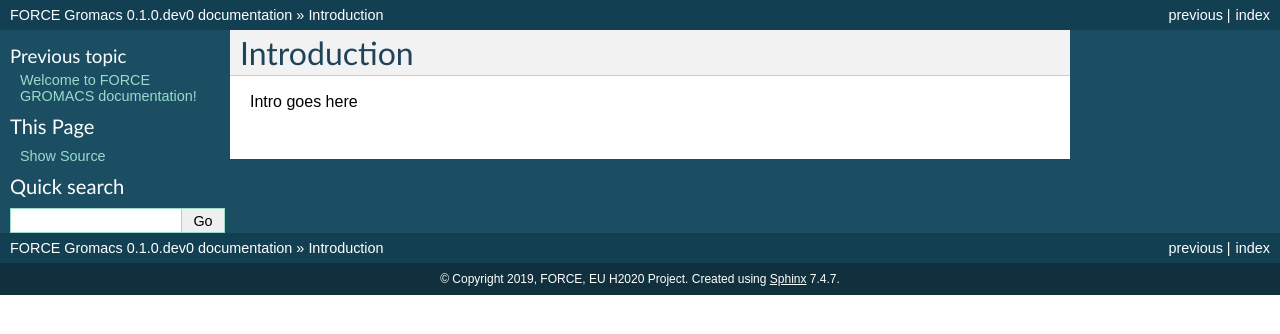
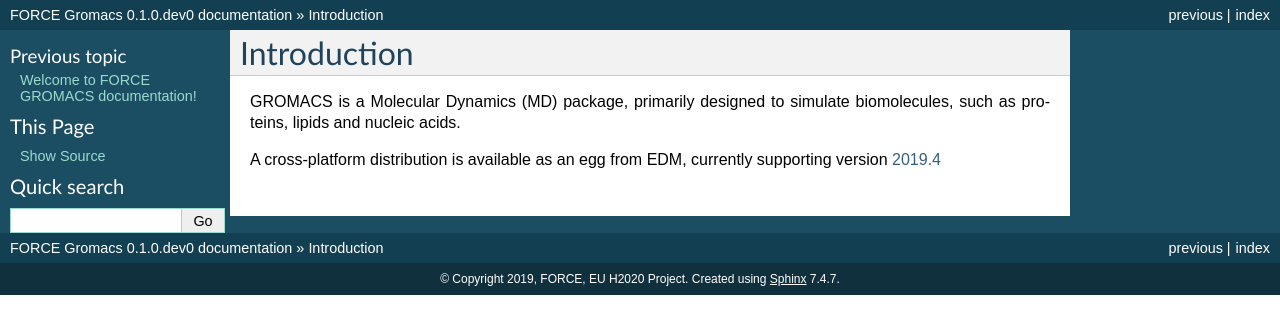
Before and after one commit to force-h2020/force-bdss-plugin-gromacs, a Sphinx documentation site: the page built from doc/source/introduction.rst, in a window 1280 px wide. Shown: the top 334 px of the page. Built offline with Sphinx 7.4.7, drawn with Linux system fonts in a browser that asks for light colours; pages that are not in the unit, such as notebooks, are missing from menus; the version number is read from the project's files by our own code.

Commit message:
DOC: Updated introduction

```diff
--- a/doc/source/introduction.rst
+++ b/doc/source/introduction.rst
@@ -1,4 +1,8 @@
 Introduction
 ------------
 
-Intro goes here
+GROMACS is a Molecular Dynamics (MD) package, primarily designed to simulate biomolecules,
+such as proteins, lipids and nucleic acids.
+
+A cross-platform distribution is available as an egg from EDM, currently
+supporting version `2019.4 <http://manual.gromacs.org/documentation/2019-current/index.html>`_
```
